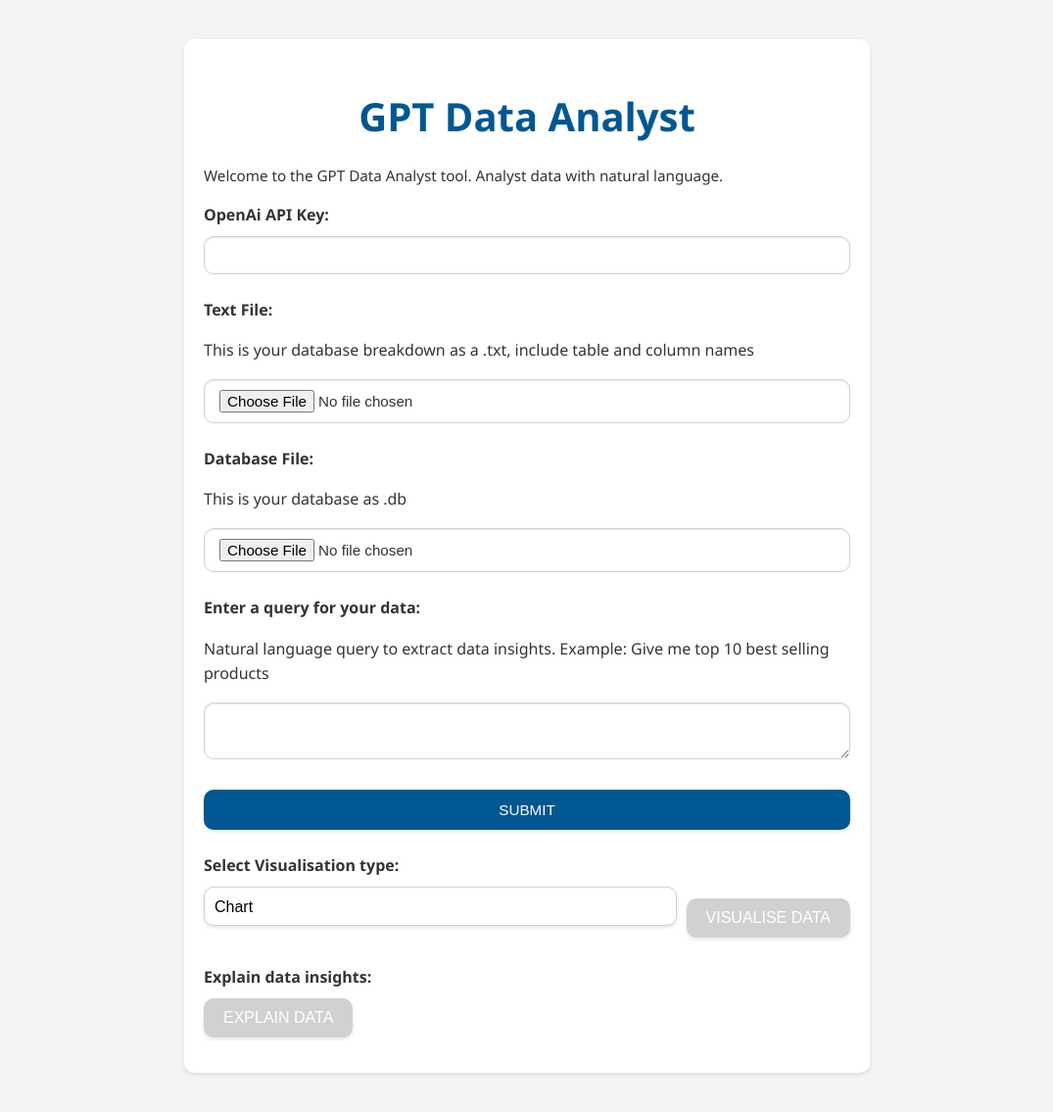
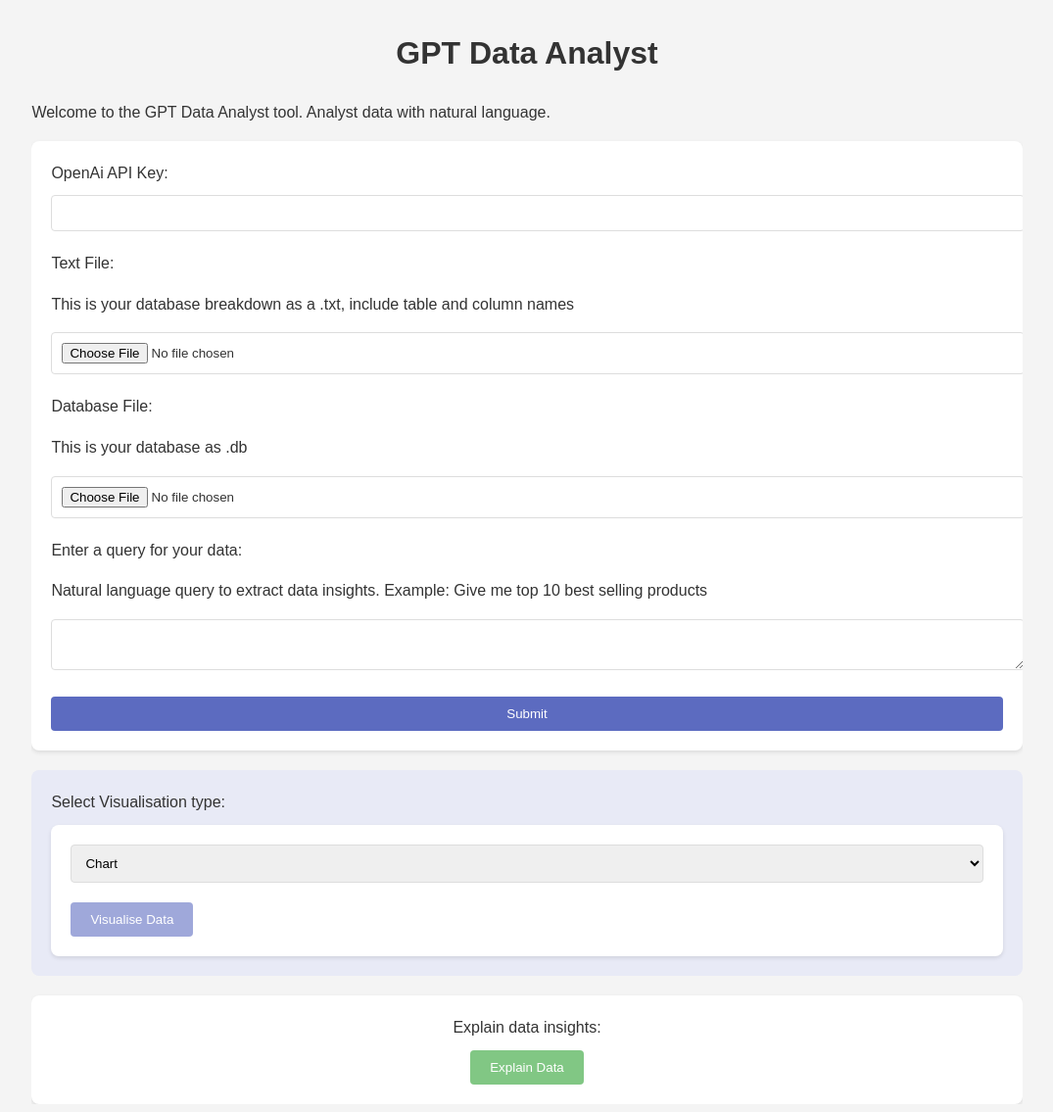
Before and after one commit to abdulqgg/GPT-data-analyst-framework, a Django app: page /index/ in a window 1280 px wide. Shown: the whole page at 98% size, without its empty margins (102-1177 px from the left). Run offline with Django 4.2, Linux system fonts and the light colour scheme.

Commit message:
latest design - purple

```diff
--- a/django/DAframework/DAapp/templates/index.html
+++ b/django/DAframework/DAapp/templates/index.html
@@ -3,207 +3,120 @@
 <head>
     <title>GPT DA</title>
     <style>
-    /* CSS Reset */
-    /* ... Your existing reset styles ... */
-    *,
-    *::before,
-    *::after {
-    box-sizing: border-box;
-    }
-    /* Custom variables */
-    :root {
-        --main-bg: #f4f4f7; /* Lighter background for a fresher look */
-        --main-content-bg: #ffffff;
-        --primary-color: #005792; /* Professional blue for primary actions */
-        --secondary-color: #f76b8a; /* Accent color for highlights */
-        --text-color: #333333; /* Dark grey for text for better readability */
-        --border-color: #d1d1d1; /* Light grey border for inputs and buttons */
-        --hover-bg-color: #f2f2f2; /* Light grey for hover states */
-
-        --container-pad: 20px;
-        --border-radius: 10px; /* Rounded corners for modern feel */
-        --box-shadow: 0 2px 4px rgba(0, 0, 0, 0.1); /* Subtle shadow for depth */
+        /* General Styles */
+        body {
+            font-family: 'Arial', sans-serif;
+            background-color: #f4f4f4;
+            color: #333;
+            line-height: 1.6;
         }
 
-    /* Global styles */
-    body {
-        background-color: var(--main-bg);
-        font-family: 'Segoe UI', Roboto, Oxygen-Sans, Ubuntu, Cantarell, 'Helvetica Neue', sans-serif;
-        font-size: 1rem;
-        font-weight: 400;
-        line-height: 1.6;
-        color: var(--text-color);
+        .container {
+            width: 80%;
+            margin: auto;
+            overflow: hidden;
         }
 
-    /* Content container */
-    .container {
-        max-width: 700px;
-        margin: 40px auto;
-        padding: var(--container-pad);
-        background-color: var(--main-content-bg);
-        border-radius: var(--border-radius);
-        box-shadow: var(--box-shadow);
+        /* Header Styles */
+        h1 {
+            text-align: center;
+            color: #333;
         }
 
-    /* Headings */
-    h1 {
-        font-size: 2.5rem;
-        text-align: center;
-        color: var(--primary-color);
-        margin-bottom: 1rem;
+        /* Form Styles */
+        form {
+            background: #fff;
+            padding: 20px;
+            border-radius: 8px;
+            box-shadow: 0 2px 4px rgba(0, 0, 0, 0.1);
         }
 
-    /* Form descriptions */
-    .form-description {
-        color: var(--text-color);
-        font-size: 0.95rem;
-        margin-bottom: 1rem;
-        line-height: 1.6;
-        text-align: left; /* Align to the left for better readability in forms */
+        label {
+            display: block;
+            margin-bottom: 10px;
         }
 
-    /* Form elements */
-    label {
-        font-weight: 600;
-        display: block;
-        margin-bottom: 0.5rem;
-    }
-
-    input,
-    textarea,
-    select {
+        input[type="password"],
+        input[type="file"],
+        textarea {
             width: 100%;
-        padding: 10px 15px;
-        margin-bottom: 1.5rem;
-        border-radius: var(--border-radius);
-        border: 1px solid var(--border-color);
-        outline: none;
-        font-size: 0.95rem;
-        box-shadow: inset 0 1px 2px rgba(0,0,0,0.1); /* Inner shadow for an inset effect */
+            padding: 10px;
+            margin-bottom: 20px;
+            border: 1px solid #ddd;
+            border-radius: 4px;
         }
 
         input[type="submit"] {
-        background-color: var(--primary-color);
-        color: #fff;
-        padding: 12px 20px;
+            display: block;
+            width: 100%;
+            background: #5C6BC0;
+            color: white;
             border: none;
-        border-radius: var(--border-radius);
+            padding: 10px;
+            border-radius: 4px;
             cursor: pointer;
-        transition: background-color 0.2s ease-in-out;
-        box-shadow: var(--box-shadow);
-        text-transform: uppercase; /* Capitalize button text for emphasis */
         }
 
         input[type="submit"]:hover {
-        background-color: var(--secondary-color);
+            background: #3F51B5;
         }
 
-    /* Subtle animations to enhance the user experience */
-    @keyframes fadeIn {
-        from { opacity: 0; }
-        to { opacity: 1; }
-    }
-
-    .fade-in {
-        animation: fadeIn 0.5s ease-in-out forwards;
-    }
-
-    /* Utility classes for margins and padding */
-    .mb-1 { margin-bottom: 1rem; }
-    .mt-1 { margin-top: 1rem; }
-    .py-1 { padding-top: 1rem; padding-bottom: 1rem; }
-    .px-1 { padding-left: 1rem; padding-right: 1rem; }
-
         /* Visualization Selection Styles */
-    .visualization-selection,
-    .explain-button {
-        display: flex;
-        flex-direction: column;
-        align-items: flex-start;
-        margin-bottom: 1rem;
-    }
-
-    .visualization-selection label,
-    .explain-button label {
-        font-size: 1rem;
-        font-weight: 600;
-        margin-bottom: 0.5rem;
-        color: var(--text-color);
-    }
-
-    /* Grouped Controls - Form Layout */
-    .grouped-controls {
-        display: flex;
-        width: 100%; /* Ensures the form takes the full width of its parent */
-        align-items: center;
-        gap: 10px;
-    }
-
-    /* Dropdown Styles */
-    .visualization-dropdown {
-        flex-grow: 1;
-        padding: 10px;
-        font-size: 1rem;
-        border: 1px solid var(--border-color);
-        border-radius: var(--border-radius);
-        background-color: var(--main-content-bg);
-        box-shadow: var(--box-shadow);
-        height: 40px; /* Matches the button height */
-        appearance: none; /* Removes the default platform-specific styling */
-    }
-
-    /* Button Styles */
-    .pythonButton,
-    .explainButton {
-        padding: 10px 20px;
-        background-color: var(--primary-color);
-        border: none;
-        border-radius: var(--border-radius);
-        color: white;
-        font-size: 1rem;
-        box-shadow: var(--box-shadow);
-        cursor: pointer;
-        text-transform: uppercase;
-        height: 40px; /* Ensures consistent height with dropdown */
-        white-space: nowrap; /* Keeps the button text on one line */
-        align-items: center;
-        justify-content: center;
-        display: flex;
-    }
-
-    /* Button Interaction Styles */
-    .pythonButton:hover,
-    .explainButton:hover {
-        background-color: var(--secondary-color);
-    }
-
-    .pythonButton:disabled,
-    .explainButton:disabled {
-        background-color: var(--border-color);
-        cursor: not-allowed;
-    }
-
-    /* Responsive Adjustments */
-    @media screen and (max-width: 768px) {
-        .grouped-controls {
-            flex-direction: column;
-            align-items: stretch; /* Full width on small screens */
+        .visualization-selection {
+            margin-top: 20px;
+            padding: 20px;
+            background: #E8EAF6;
+            border-radius: 8px;
         }
 
         .visualization-dropdown {
-            width: 100%; /* Full width for dropdown on small screens */
-            margin-bottom: 10px; /* Space between dropdown and button */
+            width: 100%;
+            padding: 10px;
+            border-radius: 4px;
+            border: 1px solid #ddd;
+            margin-bottom: 20px;
         }
 
-        .pythonButton,
+        .pythonButton {
+            background: #9FA8DA;
+            color: white;
+            padding: 10px 20px;
+            border: none;
+            border-radius: 4px;
+            cursor: pointer;
+        }
+
+        .pythonButton:hover {
+            background: #7986CB;
+        }
+
+        /* Explain Button Styles */
+        .explain-button {
+            margin-top: 20px;
+            text-align: center;
+        }
+
         .explainButton {
-            width: 100%; /* Full width for buttons on small screens */
+            background: #81C784;
+            color: white;
+            padding: 10px 20px;
+            border: none;
+            border-radius: 4px;
+            cursor: pointer;
+        }
+
+        .explainButton:hover {
+            background: #66BB6A;
+        }
+
+        /* Responsive Design */
+        @media (max-width: 768px) {
+            .container {
+                width: 95%;
             }
         }
 
     </style>
-
-
 </head>
 <body>
     <div class="container">
```
Also changed, not shown: django/DAframework/python-execute.py (+14 -10 lines). Lines whose indentation alone changed are shown as unchanged.
